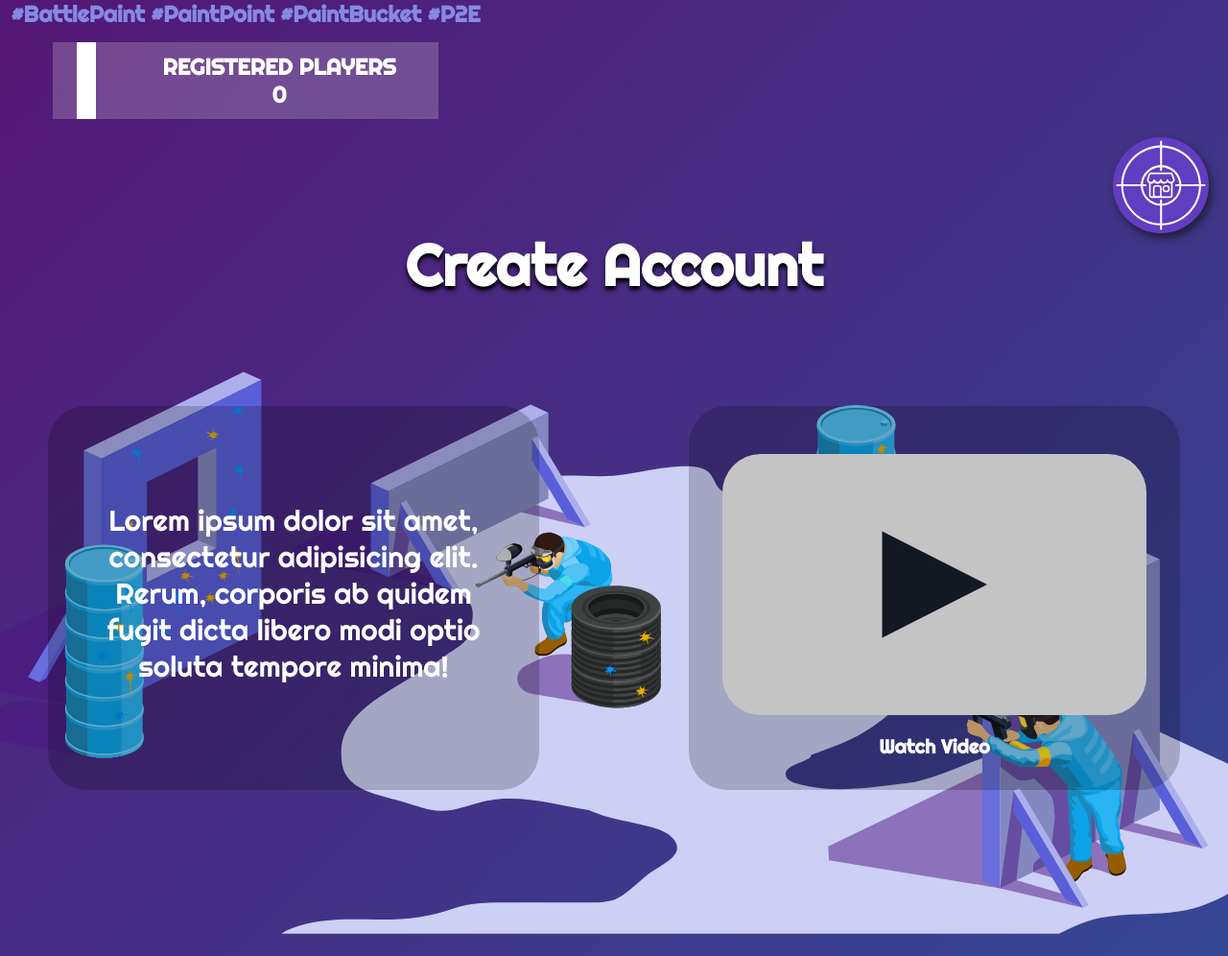
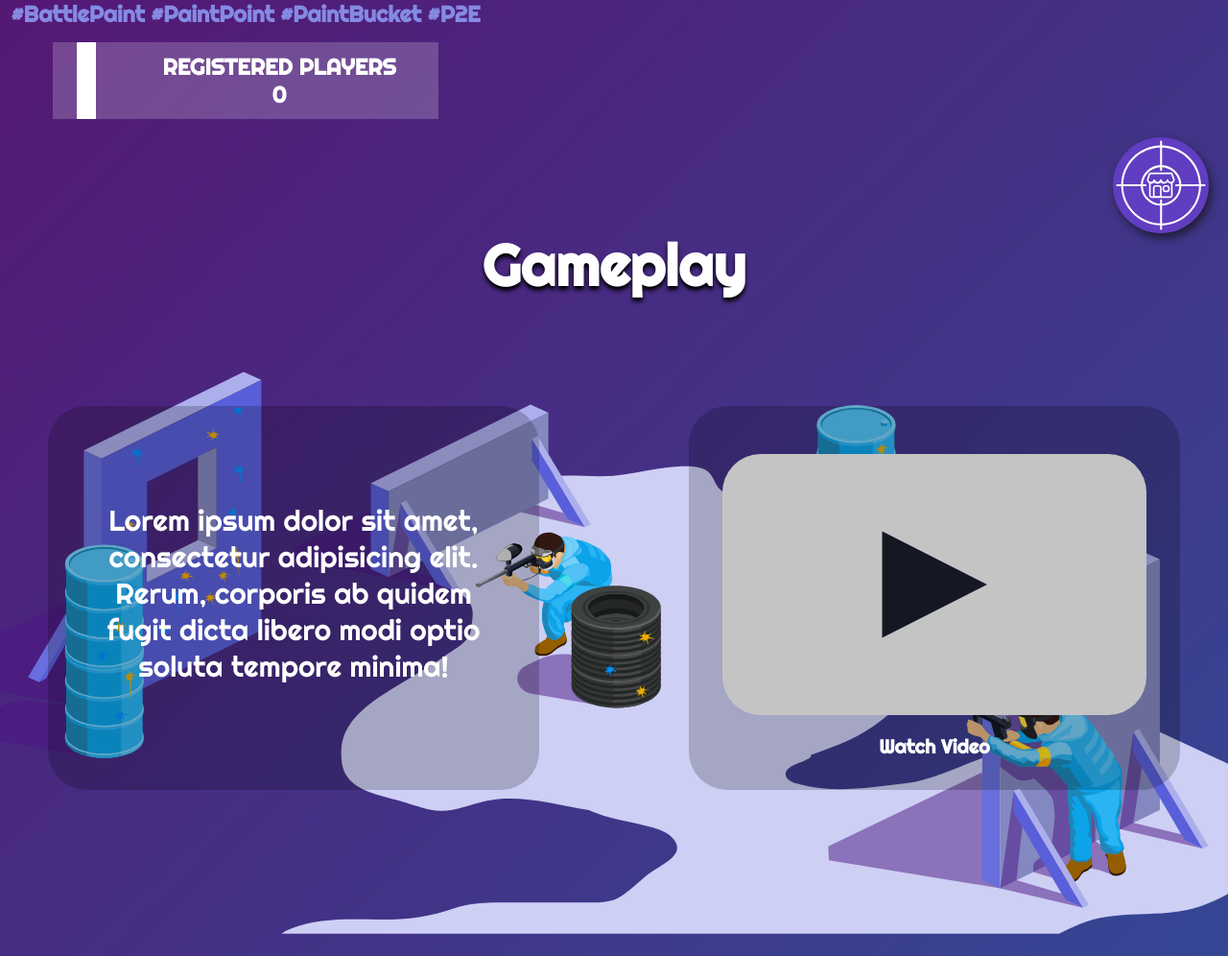
Before and after one commit to Miguelhxrz/BattlePaint, a PHP site: page / in a window 1280 px wide. Shown: the part 517-1513 px from the top of the page at 96% size. Run offline with PHP 8.4, Linux system fonts and the light colour scheme.

Commit message:
detalles en el home

```diff
--- a/css/main.css
+++ b/css/main.css
@@ -99,6 +99,7 @@ header .boton__container .boton__titulo {
     width: 100%;
     display: flex;
     flex-direction: column;
+    /* margin-top: 5rem; */
     margin-bottom: 10rem;
     background-color: transparent;
 }
--- a/index.html
+++ b/index.html
@@ -9,7 +9,6 @@
     <link rel="shortcut icon" href="./source/img/logoBattlePaint1.svg" type="image/x-icon">
     <title>Battle Paint</title>
 </head>
-
 <body>
     <header>
         <section class="logo"> <img src="./source/img/logoBattlePaint1.svg" alt=""> </section>
@@ -64,7 +63,7 @@
         <section class="gameplay" id="gameplay">
             <div class="main">
                 <div class="gameplay__title">
-                    <h2> Create Account </h2>
+                    <h2> Gameplay </h2>
                 </div>
 
                 <div class="gameplay__block one">
```
Also changed, not shown: 1 other file. Lines whose indentation alone changed are shown as unchanged.
